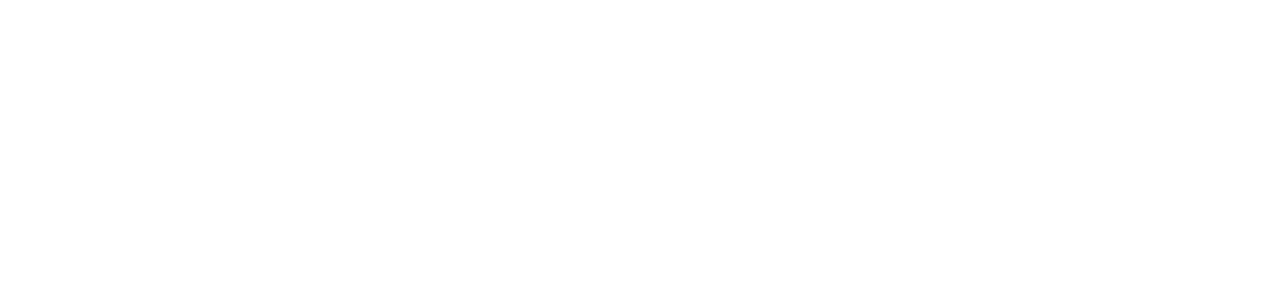
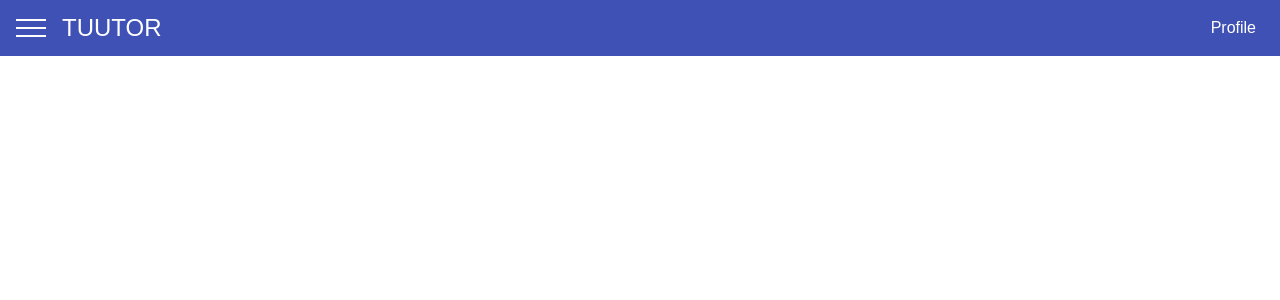
Before and after one commit to make2514/tuutor-app, a React (Create React App) app in the folder client/: page /header in a window 1280 px wide. Shown: the top 300 px of the page. Built offline with nearby package versions, Linux system fonts and the light colour scheme.

Commit message:
Header components and settings transition

```diff
--- a/client/src/App.js
+++ b/client/src/App.js
@@ -1,11 +1,9 @@
 import React, {Component} from 'react';
-import Button from '@material-ui/core/Button';
-import logo from './logo.svg';
-// import './App.css';
 import UsersList from "./components/usersList";
 import {BrowserRouter, Route, Switch} from "react-router-dom";
 import LoginPage from "./components/loginPage";
 import SignIn from "./components/signIn";
+import Header from "./components/header";
 
 class App extends Component {
     render() {
@@ -15,6 +13,7 @@
                     <Route path="/login" exact component={LoginPage}/>
                     <Route path="/signin" exact component={SignIn}/>
                     <Route path="/" exact component={UsersList}/>
+                    <Route path="/header" exact component={Header}/>
                 </Switch>
             </BrowserRouter>
         );
--- /dev/null
+++ b/client/src/components/Backdrop/Backdrop.css
@@ -0,0 +1,9 @@
+.backdrop {
+    position: fixed;
+    width: 100%;
+    height: 100%;
+    top: 0;
+    left: 0;
+    background: rgba(0,0,0,0.3);
+    z-index: 100;
+}
--- /dev/null
+++ b/client/src/components/Backdrop/Backdrop.js
@@ -0,0 +1,9 @@
+import React from 'react';
+
+import './Backdrop.css';
+
+const backdrop = props => (
+    <div className="backdrop" onClick={props.click} />
+);
+
+export default backdrop;
--- /dev/null
+++ b/client/src/components/SideDrawer/DrawerToggleButton.css
@@ -0,0 +1,22 @@
+.toggle-button {
+    display: flex;
+    flex-direction: column;
+    justify-content: space-around;
+    height: 24px;
+    width: 30px;
+    background: transparent;
+    border: none;
+    cursor: pointer;
+    padding: 0;
+    box-sizing: border-box;
+}
+
+.toggle-button:focus {
+    outline: none;
+}
+
+.toggle-button__line {
+    width: 30px;
+    height: 2px;
+    background: white;
+}
--- /dev/null
+++ b/client/src/components/SideDrawer/DrawerToggleButton.js
@@ -0,0 +1,13 @@
+import React from 'react';
+
+import './DrawerToggleButton.css';
+
+const drawerToggleButton = props => (
+    <button className="toggle-button" onClick={props.click}>
+        <div className="toggle-button__line" />
+        <div className="toggle-button__line" />
+        <div className="toggle-button__line" />
+    </button>
+);
+
+export default drawerToggleButton;
--- /dev/null
+++ b/client/src/components/SideDrawer/SideDrawer.css
@@ -0,0 +1,46 @@
+.side-drawer {
+  height: 100%;
+  background: white;
+  box-shadow: 1px 0px 7px rgba(0, 0, 0, 0.5);
+  position: fixed;
+  top: 0;
+  left: 0;
+  width: 70%;
+  max-width: 400px;
+  z-index: 200;
+  transform: translateX(-100%);
+  transition: transform 0.3s ease-out;
+}
+
+.side-drawer.open {
+  transform: translateX(0);
+}
+
+.side-drawer ul {
+  height: 100%;
+  list-style: none;
+  display: flex;
+  flex-direction: column;
+  justify-content: center;
+}
+
+.side-drawer li {
+  margin: 0.5rem 0;
+}
+
+.side-drawer a {
+  color: #521751;
+  text-decoration: none;
+  font-size: 1.2rem;
+}
+
+.side-drawer a:hover,
+.side-drawer a:active {
+  color: #fa923f;
+}
+
+@media (min-width: 769px) {
+    .side-drawer {
+        display: none;
+    }
+}
--- /dev/null
+++ b/client/src/components/SideDrawer/SideDrawer.js
@@ -0,0 +1,33 @@
+import React from 'react';
+
+import './SideDrawer.css';
+
+const sideDrawer = props => {
+  let drawerClasses = 'side-drawer';
+  if (props.show) {
+    drawerClasses = 'side-drawer open';
+  }
+  return (
+    <nav className={drawerClasses}>
+      <ul>
+        <li>
+          <a href="/">Create Ticket</a>
+        </li>
+        <li>
+          <a href="/">Edit Profile</a>
+        </li>
+        <li>
+          <a href="/">Settings</a>
+        </li>
+        <li>
+          <a href="/">Support</a>
+        </li>
+        <li>
+          <a href="/signin">Log Out</a>
+        </li>
+      </ul>
+    </nav>
+  );
+};
+
+export default sideDrawer;
--- /dev/null
+++ b/client/src/components/Toolbar/Toolbar.css
@@ -0,0 +1,50 @@
+.toolbar {
+  position: fixed;
+  top: 0;
+  left: 0;
+  width: 100%;
+  background: #3f51b5;
+  height: 56px;
+}
+
+.toolbar__navigation {
+  display: flex;
+  height: 100%;
+  align-items: center;
+  padding: 0 1rem;
+}
+
+.toolbar__logo {
+  margin-left: 1rem;
+}
+
+.toolbar__logo a {
+  color: white;
+  text-decoration: none;
+  font-size: 1.5rem;
+}
+
+.spacer {
+  flex: 1;
+}
+
+.toolbar_navigation-items ul {
+  list-style: none;
+  margin: 0;
+  padding: 0;
+  display: flex;
+}
+
+.toolbar_navigation-items li {
+  padding: 0 0.5rem;
+}
+
+.toolbar_navigation-items a {
+  color: white;
+  text-decoration: none;
+}
+
+.toolbar_navigation-items a:hover,
+.toolbar_navigation-items a:active {
+  color: #fa923f;
+}
--- /dev/null
+++ b/client/src/components/Toolbar/Toolbar.js
@@ -0,0 +1,23 @@
+import React from 'react';
+
+import DrawerToggleButton from '../SideDrawer/DrawerToggleButton';
+import './Toolbar.css';
+
+const toolbar = props => (
+  <header className="toolbar">
+    <nav className="toolbar__navigation">
+        <div className="toolbar__toggle-button">
+            <DrawerToggleButton click={props.drawerClickHandler} />
+        </div>
+        <div className="toolbar__logo"><a href="/">TUUTOR</a></div>
+        <div className="spacer" />
+        <div className="toolbar_navigation-items">
+            <ul>
+                <li><a href="/">Profile</a></li>
+            </ul>
+        </div>
+    </nav>
+  </header>
+);
+
+export default toolbar;
--- /dev/null
+++ b/client/src/components/header.js
@@ -0,0 +1,39 @@
+import React, { Component } from 'react';
+
+import Toolbar from './Toolbar/Toolbar';
+import SideDrawer from './SideDrawer/SideDrawer';
+import Backdrop from "./Backdrop/Backdrop"
+
+class Header extends Component {
+  state = {
+    sideDrawerOpen: false
+  };
+
+  drawerToggleClickHandler = () => {
+    this.setState((prevState) => {
+      return {sideDrawerOpen: !prevState.sideDrawerOpen};
+    });
+  };
+
+  backdropClickHandler = () => {
+    this.setState({sideDrawerOpen: false});
+  };
+
+  render() {
+    let backdrop;
+
+    if (this.state.sideDrawerOpen) {
+      backdrop = <Backdrop click={this.backdropClickHandler} />
+    }
+    return (
+      <div style={{height: '100%'}}>
+        <Toolbar drawerClickHandler={this.drawerToggleClickHandler} />
+        <SideDrawer show={this.state.sideDrawerOpen} />
+        {backdrop}
+
+      </div>
+    );
+  }
+}
+
+export default Header;
```
Also changed, not shown: client/src/components/profilePage.js (added).
